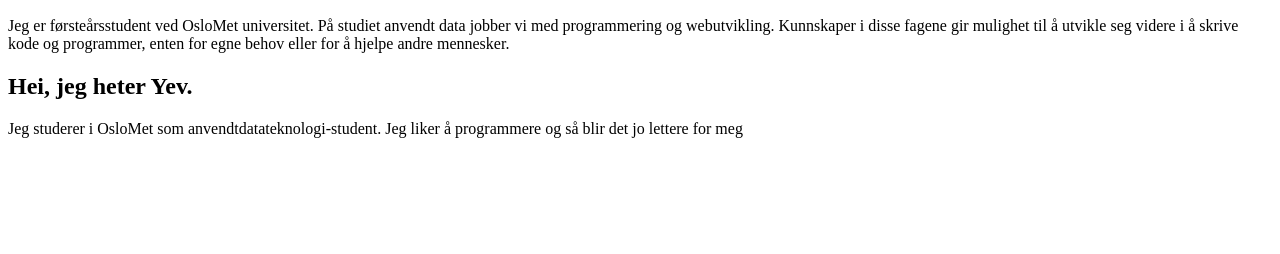
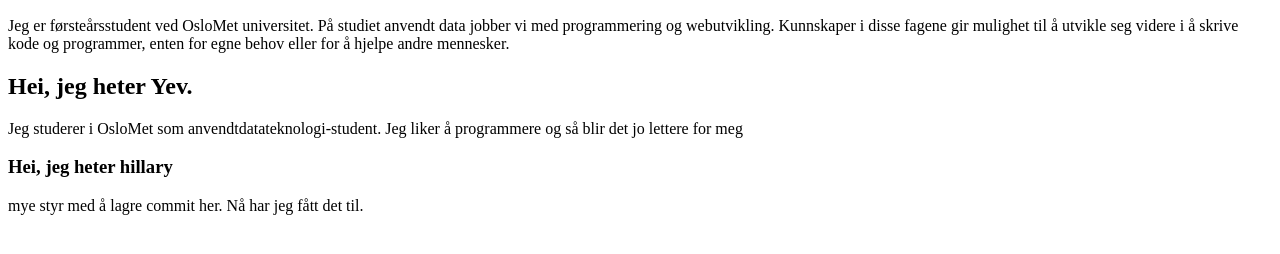
Before and after one commit to hmbande-ops/valgfri-oppgave-1-git-anbefales-fake-developers-true-group, a plain HTML site: page index.html in a window 1280 px wide. Shown: the part 110-364 px from the top of the page. Drawn offline with Linux system fonts and the light colour scheme.

Commit message:
Update index.html

```diff
--- a/index.html
+++ b/index.html
@@ -11,5 +11,8 @@
 <p>Jeg er førsteårsstudent ved OsloMet universitet. På studiet anvendt data jobber vi med programmering og webutvikling. Kunnskaper i disse fagene gir mulighet til å utvikle seg videre i å skrive kode og programmer, enten for egne behov eller for å hjelpe andre mennesker.</p>
 <h2>Hei, jeg heter Yev. </h2>
    <p> Jeg studerer i OsloMet som anvendtdatateknologi-student. Jeg liker å programmere og så blir det jo lettere for meg</p>
-</body>
+
+<h3>Hei, jeg heter hillary</h3>
+<p> mye styr med å lagre commit her. Nå har jeg fått det til.</p>
+
 </html>
```
